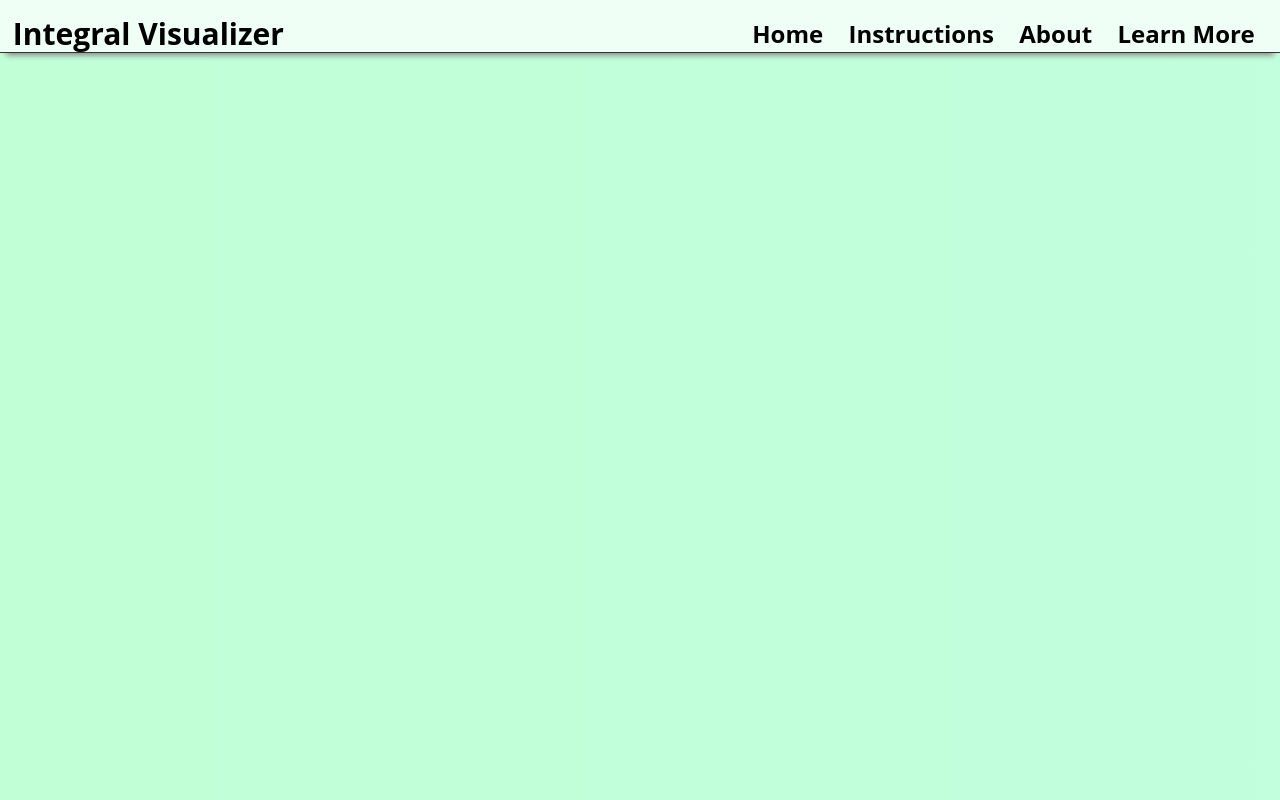
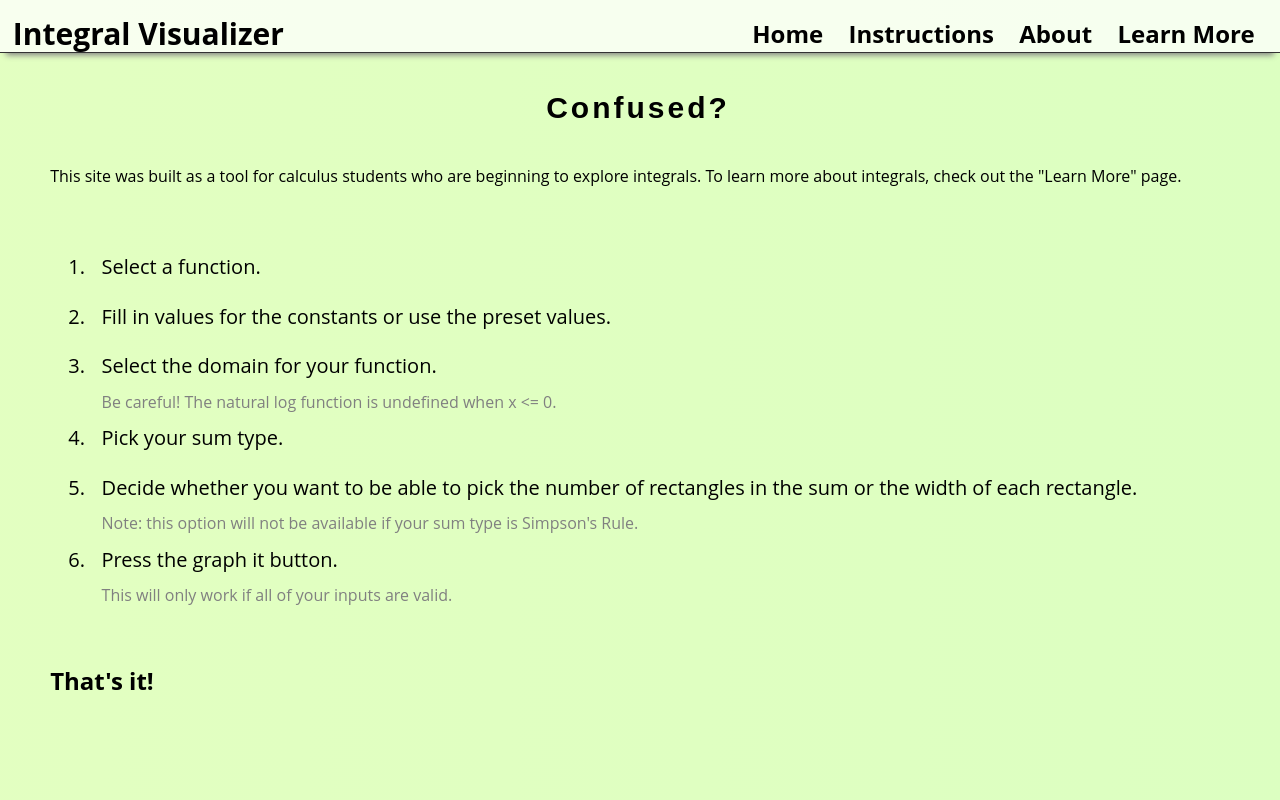
Before and after one commit to rilescode/integral-visualizer, a Django app: page /instructions.html/ in a window 1280 px wide. Run offline with Django 3.2, Linux system fonts and the light colour scheme.

Commit message:
wrote instructions

```diff
--- a/src/products/static/css/style.css
+++ b/src/products/static/css/style.css
@@ -12,7 +12,7 @@ label {
 }
 
 /* Styles whole page */
-div.all {
+.all {
 	overflow-x: hidden;
 	overflow-y: scroll;
 	height: 100%;
@@ -50,7 +50,6 @@ div.all {
 	position: relative;
   float: right;
 	text-align: left;
-
 }
 
 /* Navigation bar */
@@ -195,7 +194,7 @@ ul li:hover label {
 	background-color: rgba(0, 0, 0, 0.1);
 }
 
-ul li .check {
+ul li.check {
 	display: block;
 	position: absolute;
 	top: 15px;
@@ -205,7 +204,7 @@ ul li .check {
 	-webkit-transition: border .25s linear;
 }
 
-ul li .check::before {
+ul li.check::before {
 	display: block;
 	position: absolute;
 	content: '';
@@ -215,6 +214,7 @@ ul li .check::before {
 	margin: 0px;
 	transition: 0.2s linear;
 	-webkit-transition: 0.2s linear;
+	border: 3px solid;
 }
 
 input[type=radio]:checked~.check::before {
@@ -260,7 +260,7 @@ p.smallgrey {
 	overflow: hidden;
 }
 
-div.p {
+.p {
   font-size: 20px;
   color: black;
   margin: 0px;
@@ -274,7 +274,7 @@ div.p {
 }
 
 /* Person 1, 2, 3, 4 */
-div.p1 {
+.p1 {
 	display: inline-block;
 	position: relative;
 	padding: 1%;
@@ -300,6 +300,7 @@ a:active {
   color: black;
   text-decoration: none;
 }
+
 /* Formats navigation bar links and makes them bigger when hover */
 a.nav-links:hover {
   text-decoration: none;
@@ -353,10 +354,25 @@ a.nav-links:hover {
 	top: .5px;
 }
 
-/* About page styling */
+/* About and instructions page styling */
 .content {
 	text-align: center;
 	padding: 2%;
+}
+
+.instructions {
+	text-align: left;
+	padding: 2%;
+}
+
+ol li {
+	font-size: 20px;
+	padding: 1%;
+}
+
+ol span {
+	margin-left: 1%;
+	color: grey;
 }
 
 /* Rainbow background stuff */
--- a/src/products/templates/products/instructions.html
+++ b/src/products/templates/products/instructions.html
@@ -16,7 +16,28 @@
          <h2><a href="/instructions.html" style="margin: -1.25% 2% 0% 0%; float:right;" class="nav-links">Instructions</a></h2>
          <h2><a href="/" style="margin: -1.25% 2% 0% 0%; float:right;" class="nav-links">Home</a></h2>
       </div>
-    </div>
-
+      <div class="content">
+        <div class="typewriter">
+          <h1>Confused?</h1>
+        </div>
+        <div class="instructions">
+          <p>This site was built as a tool for calculus students who are beginning to explore integrals.
+            To learn more about integrals, check out the <a href="/learnmore.html">"Learn More"</a> page.</p>
+          <br>
+          <ol>
+            <li>Select a function.</li>
+            <li>Fill in values for the constants or use the preset values.</li>
+            <li>Select the domain for your function.</li>
+            <span>Be careful! The natural log function is undefined when x <= 0. </span>
+            <li>Pick your sum type.</li>
+            <li>Decide whether you want to be able to pick the number of rectangles in the sum
+               or the width of each rectangle.</li>
+            <span>Note: this option will not be available if your sum type is Simpson's Rule.</span>
+            <li>Press the graph it button.</li>
+            <span>This will only work if all of your inputs are valid.</span>
+          </ol>
+          <br>
+          <h2>That's it!</h2>
+        </div>
   </body>
 </html>
--- a/src/products/templates/products/learnmore.html
+++ b/src/products/templates/products/learnmore.html
@@ -16,7 +16,7 @@
          <h2><a href="/" style="margin: -1.25% 2% 0% 0%; float:right;" class="nav-links">Home</a></h2>
       </div>
       <div class="bios">
-        <strong><h1 style="color: white; text-outline: 1px; ">Page under construction. Sorry!</h1></strong>
+        <strong><h1>Page under construction. Sorry!</h1></strong>
       </div>
   </body>
 </html>
```
Also changed, not shown: src/products/static/img/graphTest3.png (deleted).
